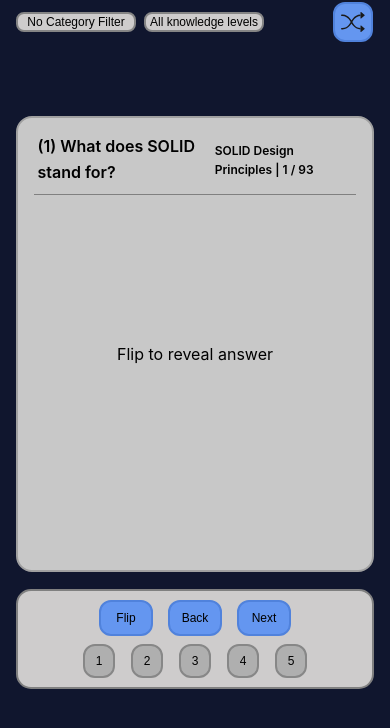
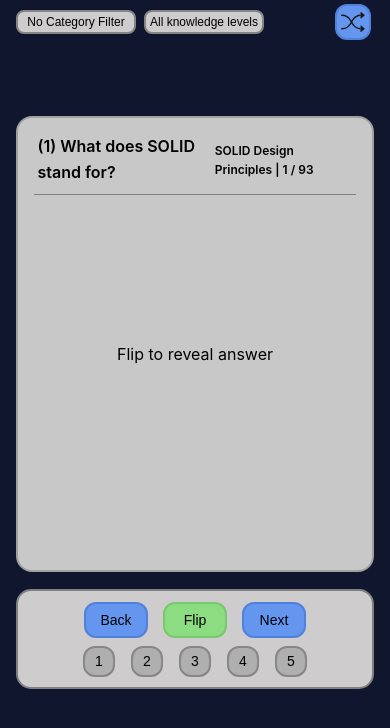
Before and after one commit to Justinn253/Flashcards-Prep, a React app: page / in a window 390 px wide. Shown: the top 728 px of the page. Built offline with nearby package versions, Linux system fonts and the light colour scheme; the HTML template or start-up script is replaced by a standard one.

Commit message:
changes to lower buttons

```diff
--- a/src/components/lower-buttons/LowerButtons.css
+++ b/src/components/lower-buttons/LowerButtons.css
@@ -51,6 +51,23 @@
     border: 2px solid var(--action-buttons-color-border-click);
   }
 }
+
+.green {
+  background-color: var(--action-buttons-color-2);
+  border: 2px solid var(--action-buttons-color-border-2);
+  transition: background 200ms, border 200ms;
+
+  &:hover {
+    background-color: var(--action-buttons-color-hover-2);
+    border: 2px solid var(--action-buttons-color-border-hover-2);
+    cursor: pointer;
+  }
+  &:active {
+    background-color: var(--action-buttons-color-click-2);
+    border: 2px solid var(--action-buttons-color-border-click-2);
+  }
+}
+
 
 .rating-button {
   display: flex;
@@ -118,13 +135,15 @@
     justify-content: center;
   }
   .action-button {
-    height: 16px;
-    width: 54px;
-    font-size: 12px;
+    min-height: 16px;
+    min-width: 64px;
+    font-size: 14px;
+    padding: 0.5rem;
   }
   .rating-button {
     min-height: 16px;
     min-width: 32px;
-    font-size: 12px;
+    font-size: 14px;
+    padding: 0.35rem;
   }
 }
--- a/src/components/lower-buttons/LowerButtons.tsx
+++ b/src/components/lower-buttons/LowerButtons.tsx
@@ -12,8 +12,8 @@ const LowerButtons = ({pRevealAnswer, pBack, pNext, pAssignKnowledge}: any) => {
         <button className="rating-button highest" onClick={() => pAssignKnowledge('5')}>5</button>
       </div>
       <div className="actions-container">
-        <button className="action-button" onClick={pRevealAnswer}>Flip</button>
         <button className="action-button" onClick={pBack}>Back</button>
+        <button className="action-button green" onClick={pRevealAnswer}>Flip</button>
         <button className="action-button" onClick={pNext}>Next</button>
       </div>
     </div>
--- a/src/index.css
+++ b/src/index.css
@@ -27,6 +27,12 @@
   --action-buttons-color-border-hover: rgba(60, 110, 200, 1);
   --action-buttons-color-click: rgba(60, 110, 200, 1);
   --action-buttons-color-border-click: rgba(40, 90, 180, 1);
+  --action-buttons-color-2: rgba(140, 220, 130, 1);
+  --action-buttons-color-border-2: rgba(120, 200, 110, 1);
+  --action-buttons-color-hover-2: rgba(120, 200, 110, 1);
+  --action-buttons-color-border-hover-2: rgba(100, 180, 90, 1);
+  --action-buttons-color-click-2: rgba(100, 180, 90, 1);
+  --action-buttons-color-border-click-2: rgba(80, 160, 70, 1);
 
   --secondary-buttons-color: var(--component-color-hover);
   --secondary-buttons-color-border: var(--component-color-border-hover);
@@ -71,6 +77,10 @@ body {
   text-rendering: optimizeLegibility;
   -webkit-font-smoothing: antialiased;
   -moz-osx-font-smoothing: grayscale;
+}
+
+input, textarea, button, select, a {
+  -webkit-tap-highlight-color: transparent;
 }
 
 .page-header {
@@ -197,13 +207,14 @@ body {
     height: 44px;
   }
   .header-button {
-    height: 2.5rem;
-    width: 2.5rem;
+    height: 2.25rem;
+    width: 2.25rem;
   }
   .filter-select {
     min-width: 120px;
-    min-height: 20px;
+    min-height: 24px;
     font-size: 12px;
+    text-align: center;
   }
   .header-filter-section {
     gap: 8px;
```
